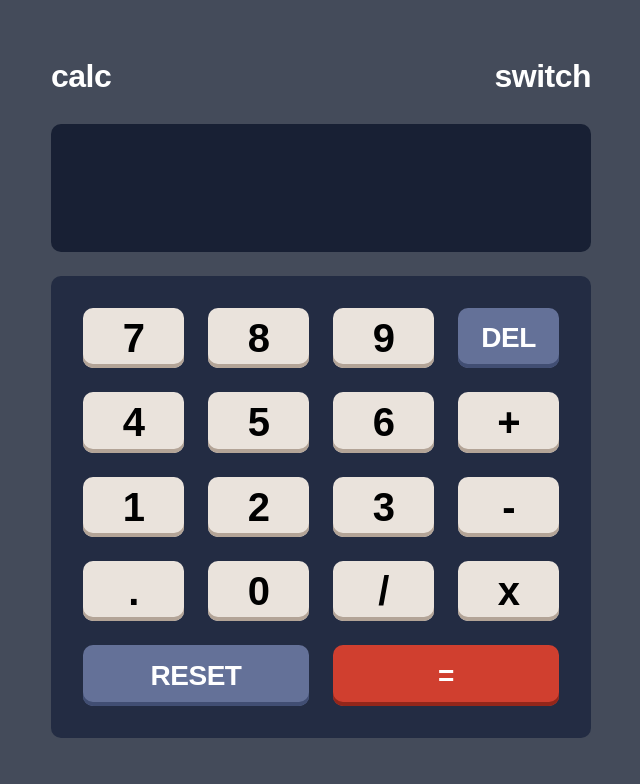
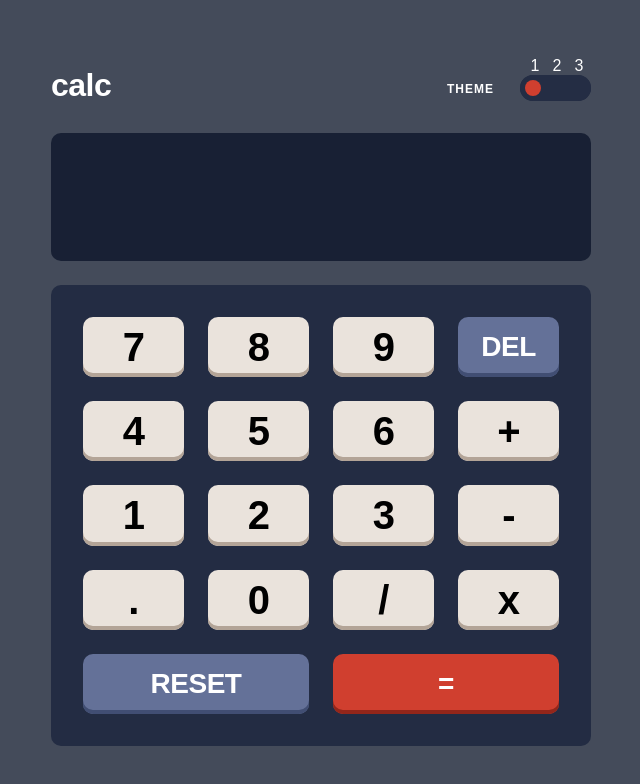
Before and after one commit to sashameniakin/calculator-app, a React (Create React App) app: page / in a window 1280 px wide. Shown: the top 784 px of the page, without its empty margins (319-959 px from the left). Built offline with nearby package versions, Linux system fonts and the light colour scheme.

Commit message:
redux done, layout done

```diff
--- a/package.json
+++ b/package.json
@@ -9,6 +9,7 @@
     "react": "^18.2.0",
     "react-dom": "^18.2.0",
     "react-scripts": "5.0.1",
+    "tailwind-styled-components": "^2.2.0",
     "web-vitals": "^2.1.4"
   },
   "scripts": {
--- a/src/App.js
+++ b/src/App.js
@@ -2,6 +2,7 @@
 import { useReducer } from "react";
 import Button from "./components/UI/Button";
 import OperationButton from "./components/UI/OperationButton";
+import Slider from "./components/UI/Slider";
 
 export const ACTIONS = {
   ADD_DIGIT: "add-digit",
@@ -76,6 +77,7 @@ function reducer(state, { type, payload }) {
       if (state.currentOperand.length === 1) {
         return { ...state, currentOperand: null };
       }
+
       return {
         ...state,
         currentOperand: state.currentOperand.slice(0, -1),
@@ -126,12 +128,29 @@ function App() {
     dispatch,
   ] = useReducer(reducer, {});
 
+  function handleToggleChange(position) {
+    console.log("kflsdjf");
+  }
+
   return (
     <div className="w-full h-screen flex items-center">
       <div className="flex flex-col w-[540px] mx-auto">
-        <div className="flex justify-between mb-8">
+        <div className="flex justify-between mb-8 items-end">
           <p className="text-theme1-numbers text-calc">calc</p>
-          <div className="text-theme1-numbers text-calc">switch</div>
+
+          <div className="flex items-end justify-center">
+            <p className="text-theme1-numbers text-theme flex mb-[6px] mr-[26px]">
+              THEME
+            </p>
+            <div className="flex flex-col items-center gap-2 text-theme1-numbers">
+              <p className="flex gap-[10px] ml-1.5">
+                <span className="w-[12px] h-[13px]">1</span>
+                <span className="w-[12px] h-[13px]">2</span>
+                <span className="w-[12px] h-[13px]">3</span>
+              </p>
+              <Slider />
+            </div>
+          </div>
         </div>
         <div className="w-full bg-theme1-field text-right rounded-[10px] pt-10 pb-9 px-8 mb-6 min-h-[128px]">
           <p className="text-h1 text-theme1-numbers">
--- /dev/null
+++ b/src/components/UI/Slider.css
@@ -0,0 +1,30 @@
+.wrapper {
+  position: relative;
+  width: 71px;
+  height: 26px;
+  background: hsl(223, 31%, 20%);
+  cursor: pointer;
+  border-radius: 50px;
+}
+.slider {
+  position: absolute;
+  top: 0;
+  padding-left: 5px;
+  padding-right: 5px;
+
+  width: 71px;
+  height: 26px;
+  border-radius: 13px;
+  background: rgba(36, 45, 68, 1);
+  appearance: none;
+  outline: none;
+}
+.slider::-webkit-slider-thumb {
+  -webkit-appearance: none;
+  appearance: none;
+  width: 16px;
+  height: 16px;
+  border-radius: 100%;
+  background: rgba(208, 63, 47, 1);
+  cursor: pointer;
+}
--- /dev/null
+++ b/src/components/UI/Slider.jsx
@@ -0,0 +1,25 @@
+import { useState } from "react";
+import "./Slider.css";
+
+function Slider() {
+  const [position, setPosition] = useState(0);
+
+  const handlePositionChange = (event) => {
+    setPosition(parseInt(event.target.value));
+  };
+
+  return (
+    <div className="wrapper">
+      <input
+        type="range"
+        min="0"
+        max="2"
+        value={position}
+        onChange={handlePositionChange}
+        className="slider"
+      />
+    </div>
+  );
+}
+
+export default Slider;
--- a/src/components/UI/Switch.jsx
+++ /dev/null
@@ -1,3 +0,0 @@
-export default function Switch() {
-  return <></>;
-}
--- a/tailwind.config.js
+++ b/tailwind.config.js
@@ -55,6 +55,14 @@ module.exports = {
           letterSpacing: "-0.53px",
         },
       ],
+      theme: [
+        "12px",
+        {
+          fontWeight: "700",
+          lineHeight: "11.04px",
+          letterSpacing: "1px",
+        },
+      ],
     },
     extend: {},
   },
```
Also changed, not shown: 1 other file (tests, documents, lock files or other folders).
